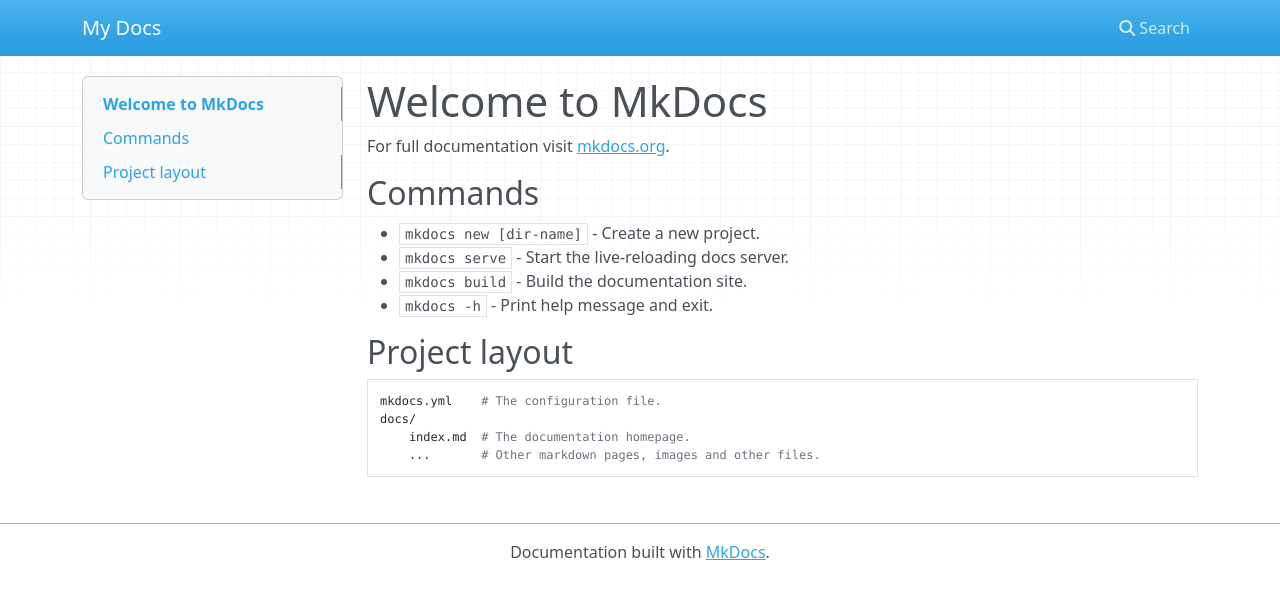
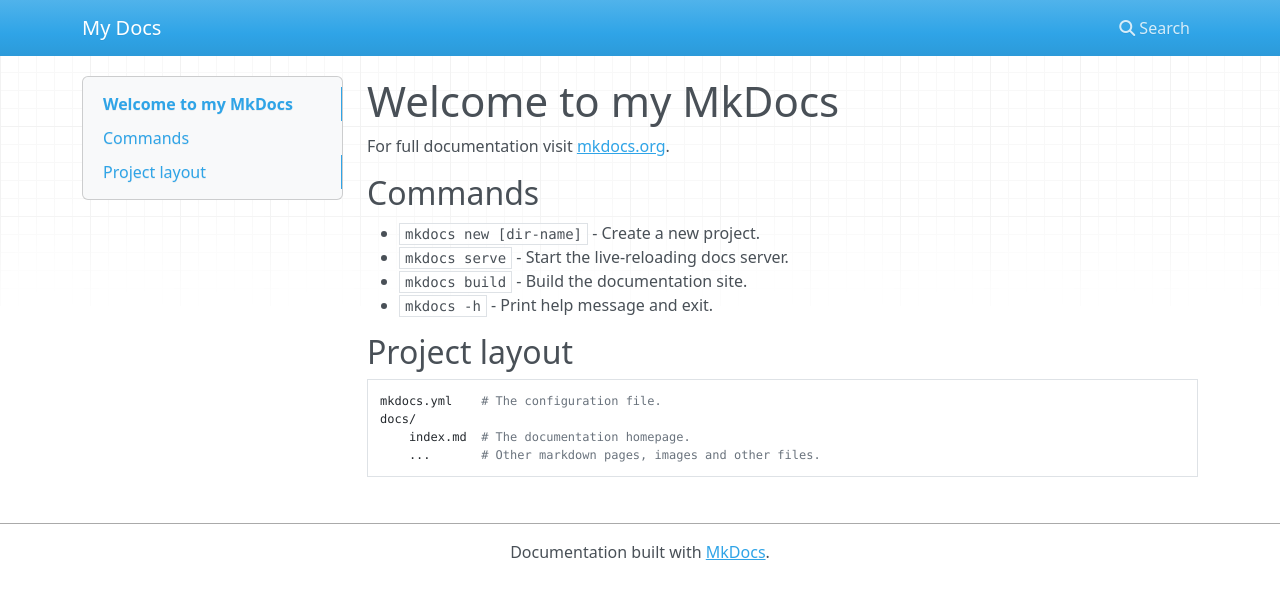
Before and after one commit to yuliya-karimova/python-itmo, an MkDocs documentation site: the page built from docs/index.md, in a window 1280 px wide. Shown: the top 599 px of the page. Built offline with MkDocs 1.6.1, drawn with Linux system fonts in a browser that asks for light colours; nearby versions of some CDN libraries.

Commit message:
feat: new comment

```diff
--- a/docs/index.md
+++ b/docs/index.md
@@ -1,4 +1,4 @@
-# Welcome to MkDocs
+# Welcome to my MkDocs
 
 For full documentation visit [mkdocs.org](https://www.mkdocs.org).
 
```
